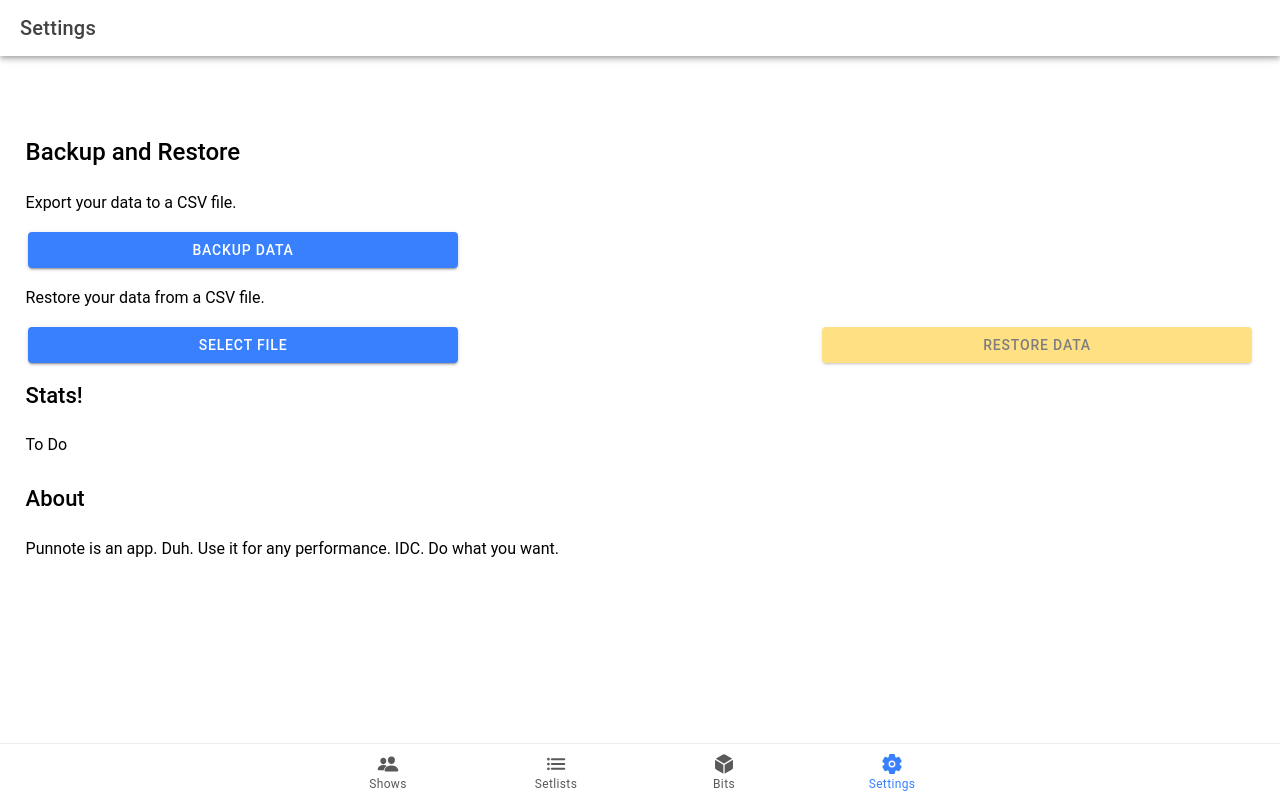
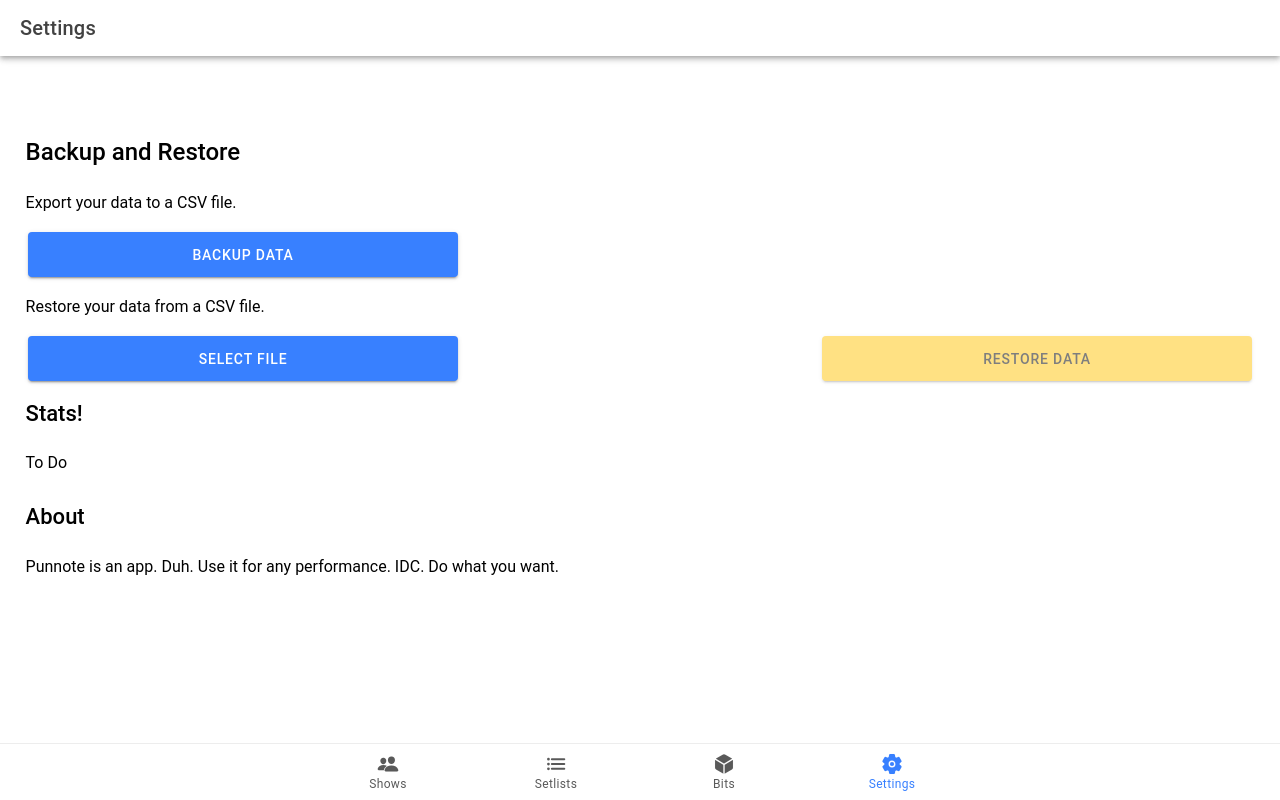
Before and after one commit to mxedm/Punnote, a React (Vite) app: page /settings in a window 1280 px wide. Built offline with nearby package versions, Linux system fonts and the light colour scheme.

Commit message:
update stypling on buttons

```diff
--- a/src/pages/standard.css
+++ b/src/pages/standard.css
@@ -213,6 +213,7 @@
 
 .settingsButtons {
     width: 35%;
+    min-height: 45px ;
 }
 
 .filenameDescription {
```
